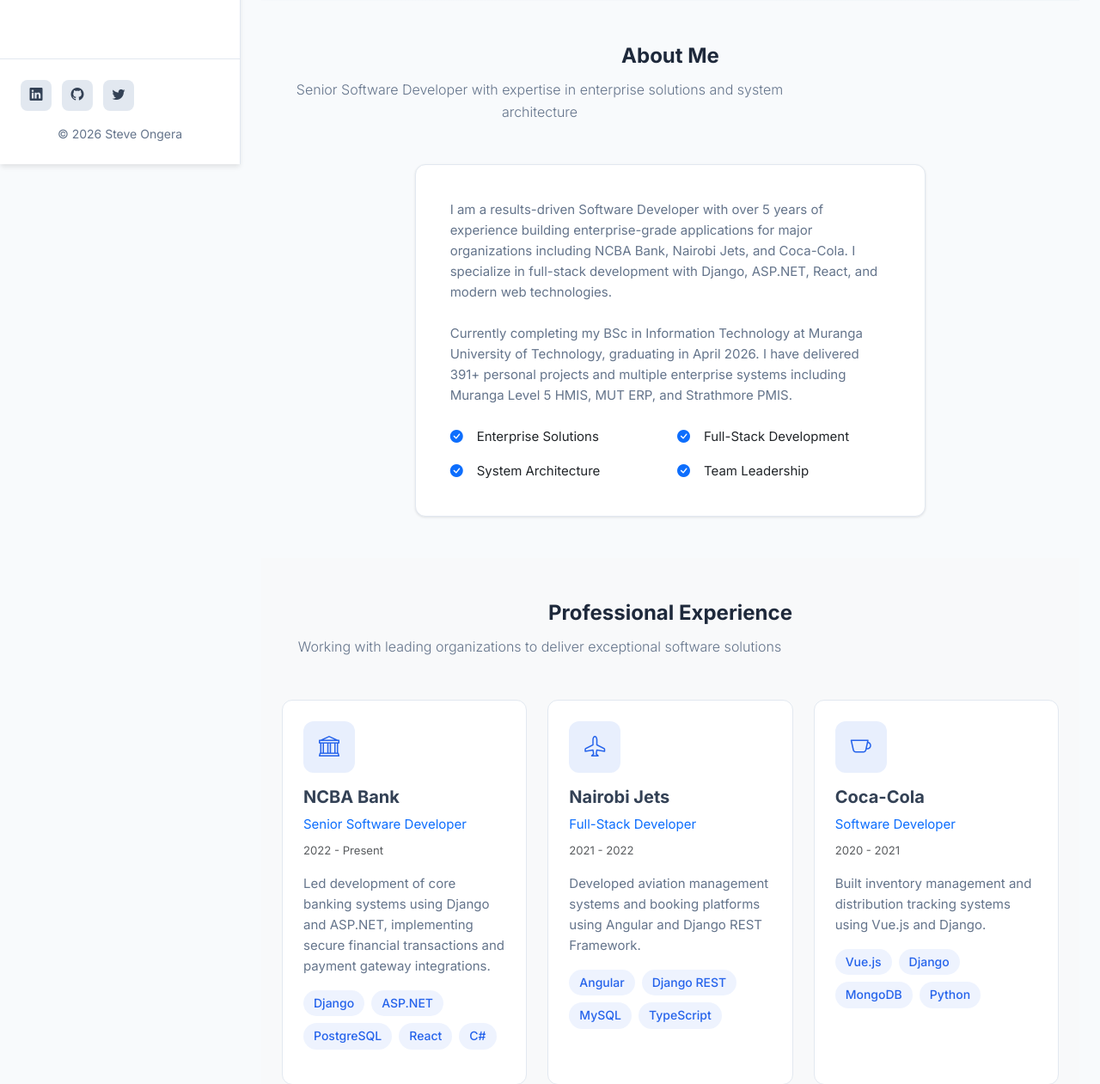
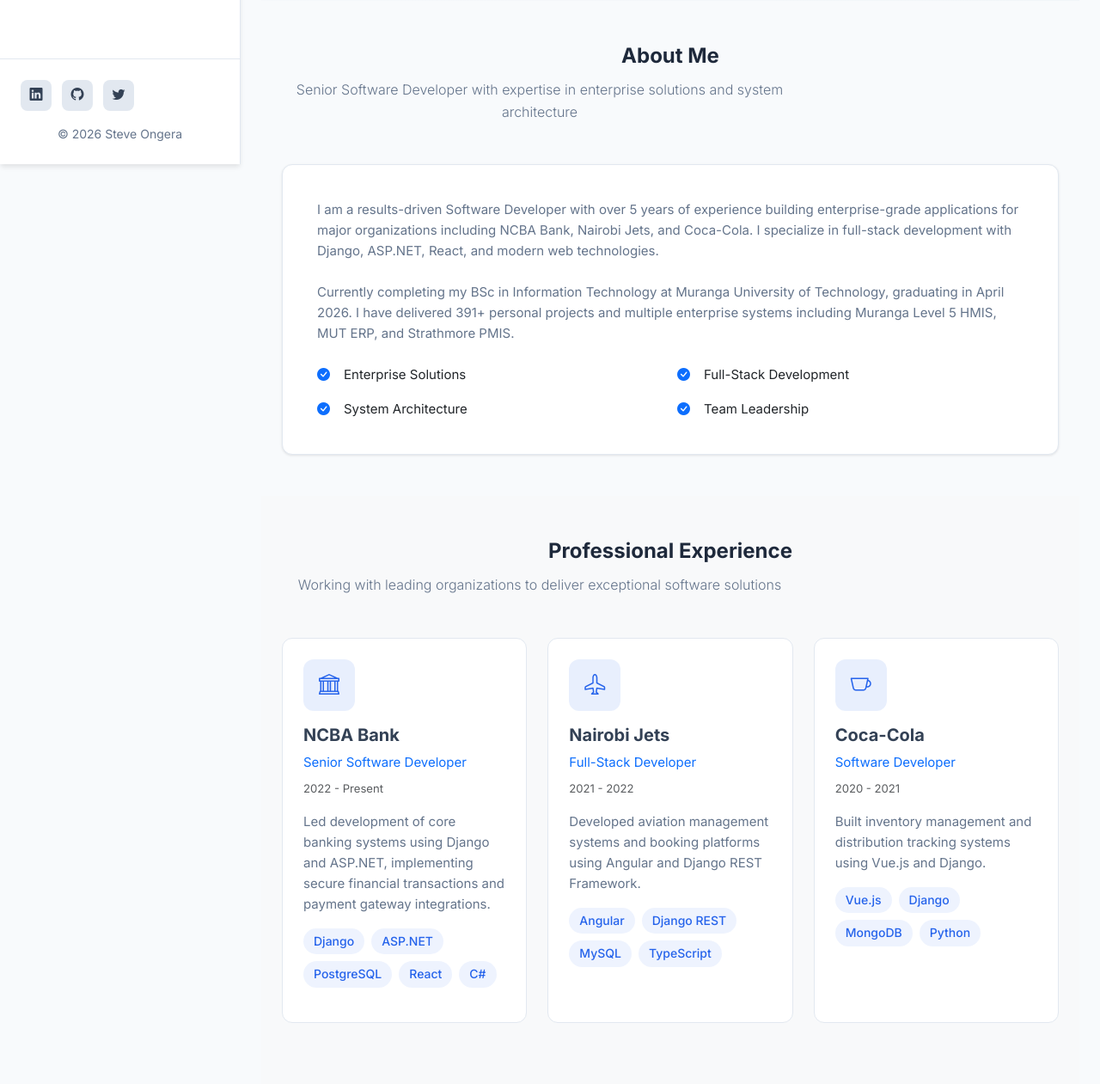
Before and after one commit to steve-ongera/steve, a Django app: page / in a window 1280 px wide. Shown: the part 609-1870 px from the top of the page at 86% size. Run offline with Django 4.2, Linux system fonts and the light colour scheme.

Commit message:
made updates

```diff
--- a/templates/index.html
+++ b/templates/index.html
@@ -350,7 +350,7 @@
         </div>
 
         <div class="row">
-            <div class="col-lg-8 mx-auto">
+            <div class="col-lg-12 mx-auto">
                 <div class="card">
                     <div class="card-body">
                         <p class="mb-4">
@@ -646,7 +646,7 @@
         </div>
 
         <div class="row justify-content-center">
-            <div class="col-lg-8">
+            <div class="col-lg-12">
                 <div class="education-card">
                     <div class="education-icon">
                         <i class="bi bi-mortarboard"></i>
```
